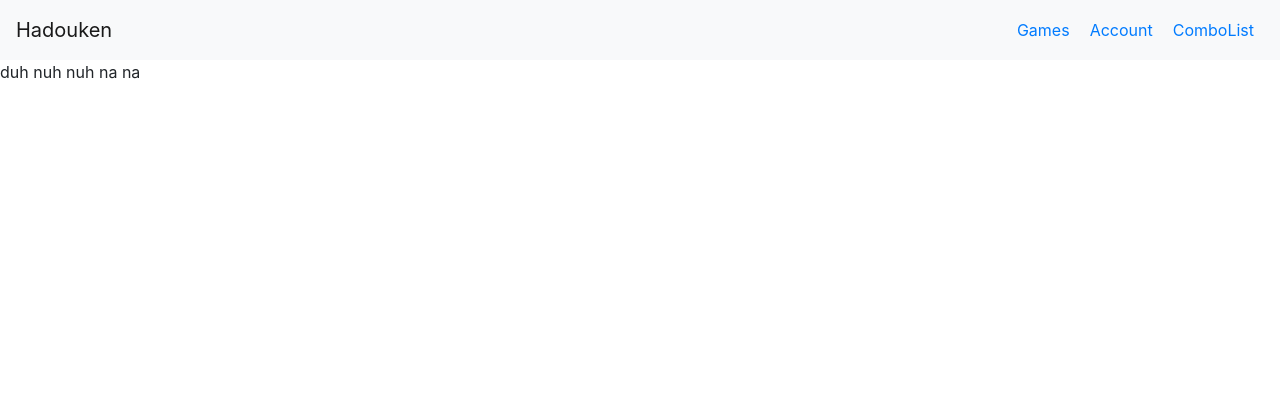
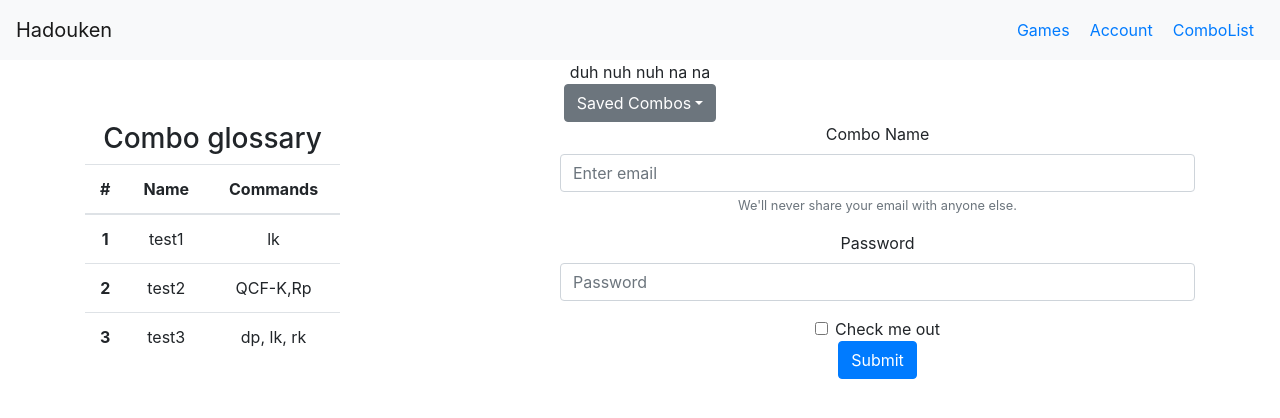
Before and after one commit to drivelikejehu/Hadouken, a React (Create React App) app in the folder client/: page /SF2guile in a window 1280 px wide. Shown: the top 418 px of the page. Built offline with nearby package versions, Linux system fonts and the light colour scheme.

Commit message:
combo page table + form

```diff
--- a/client/src/components/ComboList/ComboList.jsx
+++ b/client/src/components/ComboList/ComboList.jsx
@@ -1,13 +1,113 @@
-import React, { Component } from 'react';
+import React, { Component } from "react";
 
 class ComboList extends Component {
-    render() {
-        return (
-            <div>
-                Combos
+  render() {
+    return (
+      <>
+        <div className="row">
+          <div className="col">
+            <div className="dropdown">
+              <button
+                className="btn btn-secondary dropdown-toggle"
+                type="button"
+                id="dropdownMenuButton"
+                data-toggle="dropdown"
+                aria-haspopup="true"
+                aria-expanded="false"
+              >
+                Saved Combos
+              </button>
+              <div
+                className="dropdown-menu"
+                aria-labelledby="dropdownMenuButton"
+              >
+                <a className="dropdown-item" href="#">
+                  Combo 1
+                </a>
+                <a className="dropdown-item" href="#">
+                  Combo 2
+                </a>
+                <a className="dropdown-item" href="#">
+                  Combo 3
+                </a>
+              </div>
             </div>
-        );
-    }
+          </div>
+        </div>
+        <div className="row">
+          <div className="col-3">
+            <h3>Combo glossary</h3>
+            <table className="table">
+              <thead>
+                <tr>
+                  <th scope="col">#</th>
+                  <th>Name</th>
+                  <th scope="col">Commands</th>
+                </tr>
+              </thead>
+              <tbody>
+                <tr>
+                  <th scope="row">1</th>
+                  <td>test1</td>
+                  <td>lk</td>
+                </tr>
+                <tr>
+                  <th scope="row">2</th>
+                  <td>test2</td>
+                  <td>QCF-K,Rp</td>
+                </tr>
+                <tr>
+                  <th scope="row">3</th>
+                  <td>test3</td>
+                  <td>dp, lk, rk</td>
+                </tr>
+              </tbody>
+            </table>
+          </div>
+          <div className="col-2"></div>
+          <div className="col-7">
+            <form>
+              <div className="form-group">
+                <label for="exampleInputEmail1">Combo Name</label>
+                <input
+                  type="email"
+                  className="form-control"
+                  id="exampleInputEmail1"
+                  aria-describedby="emailHelp"
+                  placeholder="Enter email"
+                />
+                <small id="emailHelp" className="form-text text-muted">
+                  We'll never share your email with anyone else.
+                </small>
+              </div>
+              <div class="form-group">
+                <label for="exampleInputPassword1">Password</label>
+                <input
+                  type="password"
+                  className="form-control"
+                  id="exampleInputPassword1"
+                  placeholder="Password"
+                />
+              </div>
+              <div class="form-check">
+                <input
+                  type="checkbox"
+                  className="form-check-input"
+                  id="exampleCheck1"
+                />
+                <label className="form-check-label" for="exampleCheck1">
+                  Check me out
+                </label>
+              </div>
+              <button type="submit" className="btn btn-primary">
+                Submit
+              </button>
+            </form>
+          </div>
+        </div>
+      </>
+    );
+  }
 }
 
 export default ComboList;
--- a/client/src/pages/SF2/Characters/SF2Guile.jsx
+++ b/client/src/pages/SF2/Characters/SF2Guile.jsx
@@ -1,10 +1,15 @@
 import React, { Component } from 'react';
-
+import ComboList from '../../../components/ComboList/ComboList'
 class SF2Guile extends Component {
     render() {
         return (
-            <div>
+            <div className="container text-center">
+                <div className="row">
+                    <div className="col">
                 duh nuh nuh na na
+                </div>
+                </div>
+                <ComboList/>
             </div>
         );
     }
--- a/client/src/pages/games/games.jsx
+++ b/client/src/pages/games/games.jsx
@@ -2,11 +2,6 @@ import React, { Component } from "react";
 import GameCard from "../../components/GameCard/GameCard.jsx";
 
 class Games extends Component {
-  state = {
-    gamePic:
-      "https://upload.wikimedia.org/wikipedia/en/f/f5/Street_Fighter_II_Dash_%28flyer%29.png",
-    gameName: "SF2 CE",
-  };
   render() {
     return (
       <div className="container text-center">
@@ -33,7 +28,8 @@ class Games extends Component {
         <div className="row">
           <div className="col-2">spacing</div>
           <div className="col-3">
-            <GameCard gamePic="https://upload.wikimedia.org/wikipedia/en/f/f5/Street_Fighter_II_Dash_%28flyer%29.png"
+            <GameCard
+              gamePic="https://upload.wikimedia.org/wikipedia/en/f/f5/Street_Fighter_II_Dash_%28flyer%29.png"
               gameName="SF2 CE"
               gameDesc="Street Fighter 2. you know what this is."
               gameURL="../SF2"
@@ -41,7 +37,8 @@ class Games extends Component {
           </div>
           <div className="col-2">s p a c e</div>
           <div className="col-3">
-            <GameCard gamePic="https://upload.wikimedia.org/wikipedia/en/thumb/1/17/Official_Tekken_7_Logo.jpg/220px-Official_Tekken_7_Logo.jpg"
+            <GameCard
+              gamePic="https://upload.wikimedia.org/wikipedia/en/thumb/1/17/Official_Tekken_7_Logo.jpg/220px-Official_Tekken_7_Logo.jpg"
               gameName="Tekken 7"
               gameDesc="Tekken 7 is a 3d fighter bro"
               gameURL="../Tekken7"
@@ -52,7 +49,8 @@ class Games extends Component {
         <div className="row">
           <div className="col-2">spacing</div>
           <div className="col-3">
-            <GameCard gamePic="https://upload.wikimedia.org/wikipedia/en/thumb/a/ad/DBFZ_cover_art.jpg/220px-DBFZ_cover_art.jpg"
+            <GameCard
+              gamePic="https://upload.wikimedia.org/wikipedia/en/thumb/a/ad/DBFZ_cover_art.jpg/220px-DBFZ_cover_art.jpg"
               gameName="Dragon Ball Fighterz"
               gameDesc="cell is mad annoying"
               gameURL="../DBFZ"
@@ -60,14 +58,14 @@ class Games extends Component {
           </div>
           <div className="col-2">s p a c e</div>
           <div className="col-3">
-            <GameCard gamePic="https://upload.wikimedia.org/wikipedia/en/thumb/5/50/Super_Smash_Bros._Ultimate.jpg/220px-Super_Smash_Bros._Ultimate.jpg"
+            <GameCard
+              gamePic="https://upload.wikimedia.org/wikipedia/en/thumb/5/50/Super_Smash_Bros._Ultimate.jpg/220px-Super_Smash_Bros._Ultimate.jpg"
               gameName="SSBU"
               gameDesc="Super Smash Bros. Ultimate, has Min Min now!"
               gameURL="../SSBU"
             />
           </div>
           <div className="col-2">spacing</div>
-
         </div>
       </div>
     );
```
Lines whose indentation alone changed are shown as unchanged.
